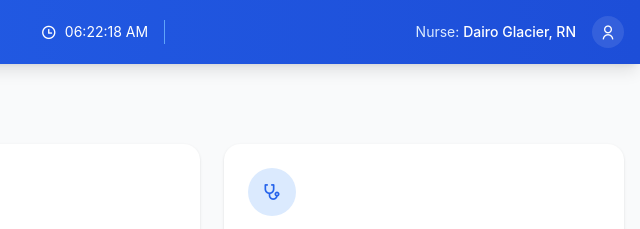
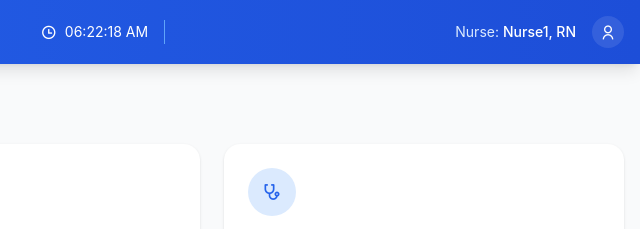
Before and after one commit to Maxsss692/Nursing-Information-System, a plain HTML site: page index.html in a window 1280 px wide. Both pictures are taken after typing "Sample", "Sample123" into the empty fields and a click on the button "Login". Shown: the top 229 px of the page, 640-1280 px from the left. Drawn offline with nearby package versions, Linux system fonts and the light colour scheme.

Commit message:
Update index.html

```diff
--- a/index.html
+++ b/index.html
@@ -180,7 +180,7 @@ Having trouble logging in? <a href="#" class="text-primary hover:underline">Cont
   <!-- Container for Nurse Name and Time -->
   <div class="flex items-center">
     <span class="text-sm text-blue-100">Nurse: </span>
-    <span class="ml-1 text-sm font-medium text-white">Dairo Glacier, RN</span>
+    <span class="ml-1 text-sm font-medium text-white">Nurse1, RN</span>
     <span class="ml-2 text-sm font-medium text-white" id="currentTime"></span> <!-- Time placed here -->
   </div>
   <div class="w-8 h-8 flex items-center justify-center bg-white/10 rounded-full ml-2">
```
